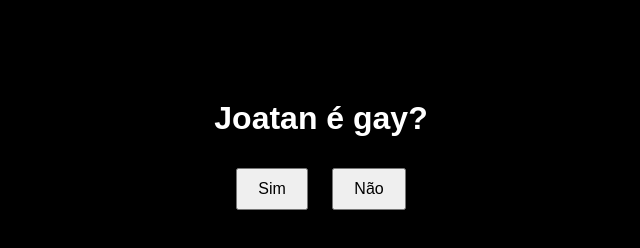
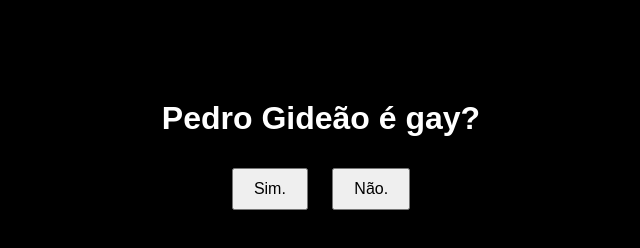
Before and after one commit to 02390/macaca, a plain HTML site: page index.html in a window 1280 px wide. Shown: the whole page, without its empty margins (319-959 px from the left). Drawn offline with Linux system fonts and the light colour scheme.

Commit message:
Atualizar o index.html

```diff
--- a/index.html
+++ b/index.html
@@ -3,7 +3,7 @@
 <head>
   <meta charset="UTF-8">
   <meta name="viewport" content="width=device-width, initial-scale=1.0">
-  <title>Joatan Gay ou Não?</title>
+  <title>Pedro Gideão Gay ou Não?</title>
   <style>
     body {
       font-family: Arial, sans-serif;
@@ -25,9 +25,9 @@
 </head>
 <body>
   <div class="container">
-    <h1>Joatan é gay?</h1>
-    <button id="sim-btn">Sim</button>
-    <button id="nao-btn">Não</button>
+    <h1>Pedro Gideão é gay?</h1>
+    <button id="sim-btn">Sim.</button>
+    <button id="nao-btn">Não.</button>
   </div>
 
   <script>
```
